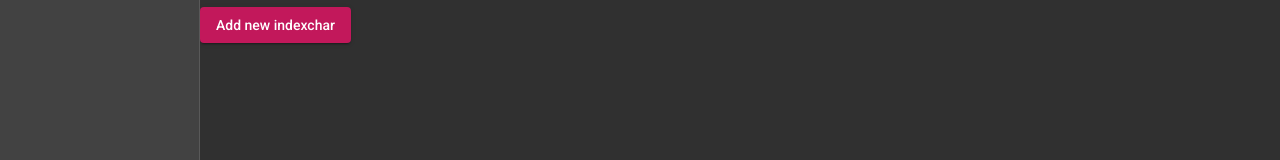
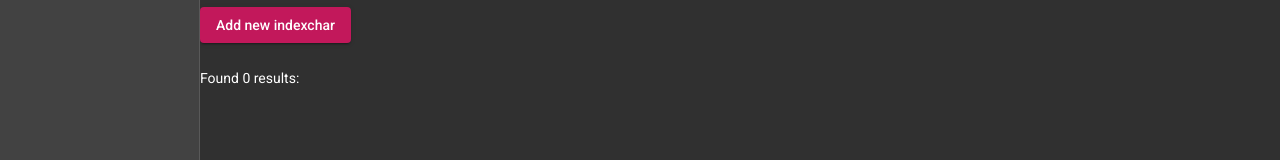
Before and after one commit to FabianGosebrink/wordle-solver, an Angular app: page / in a window 1280 px wide. Shown: the part 222-382 px from the top of the page. Built offline with nearby package versions, Linux system fonts and the light colour scheme.

Commit message:
Fix Template

```diff
--- a/src/app/result/result.component.ts
+++ b/src/app/result/result.component.ts
@@ -12,7 +12,7 @@ import {
   changeDetection: ChangeDetectionStrategy.OnPush,
 })
 export class ResultComponent implements OnInit {
-  @Input() result: string[];
+  @Input() result: string[] = [];
 
   constructor() {}
 
--- a/src/app/shell/shell.component.html
+++ b/src/app/shell/shell.component.html
@@ -29,9 +29,7 @@
     <app-form (newResult)="onNewResult($event)"></app-form>
 
     <div style="margin-top: 20px">
-      <ng-template #resultList
-        ><app-result [result]="result"></app-result
-      ></ng-template>
+      <app-result [result]="result"></app-result>
     </div>
     <div></div>
   </mat-sidenav-content>
```
